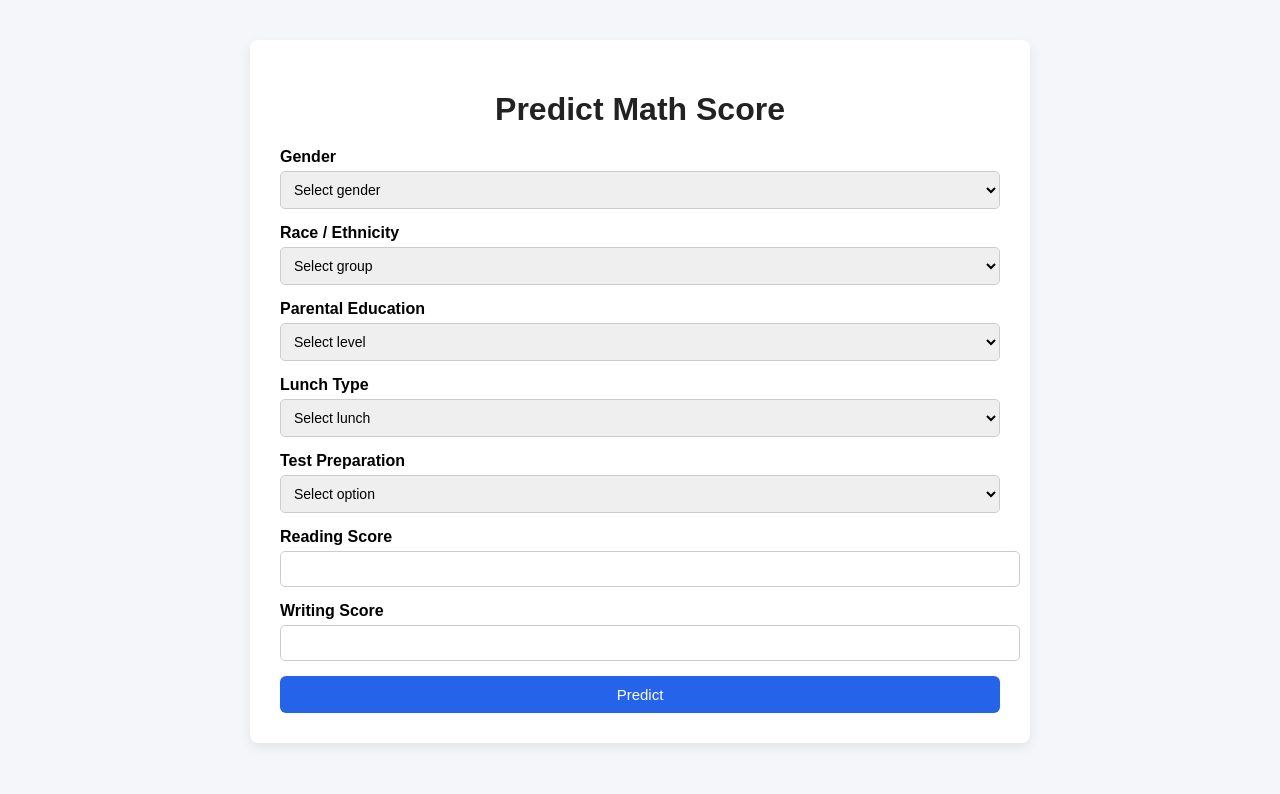
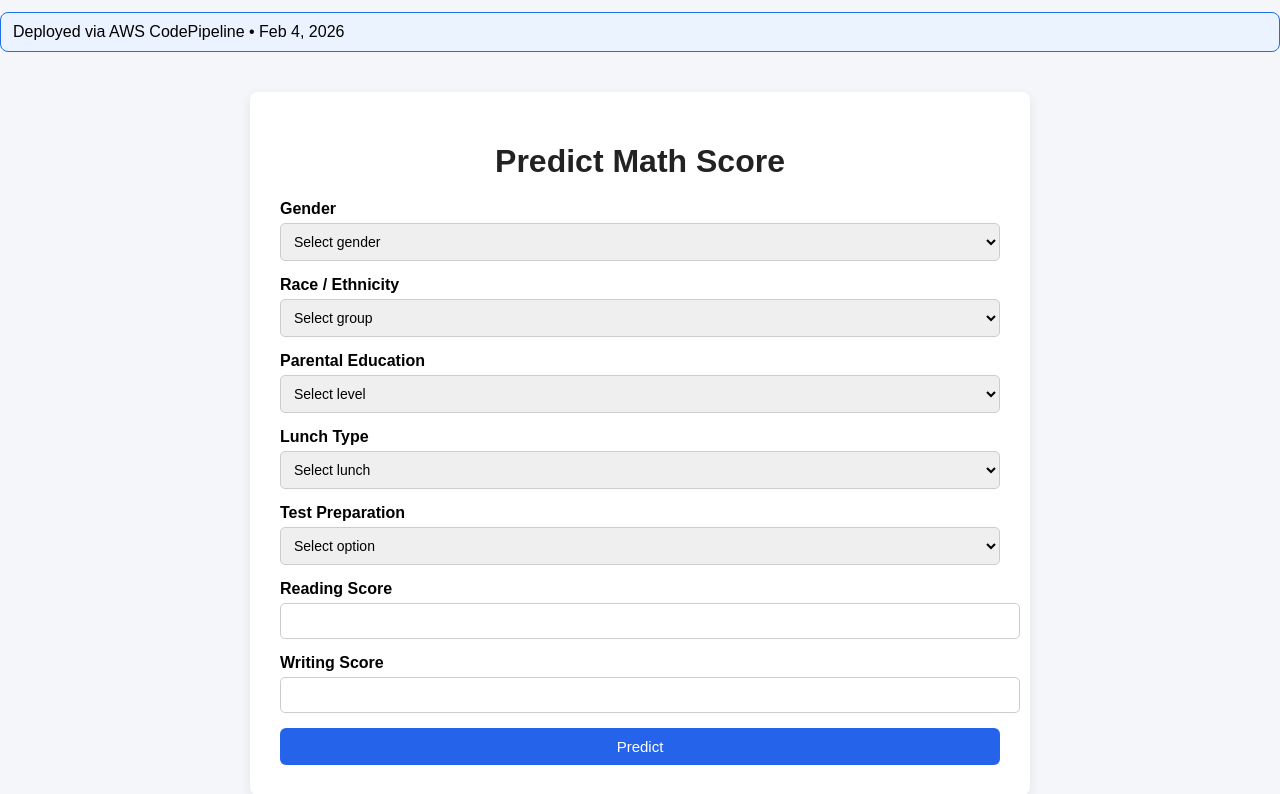
Before and after one commit to Affan005-ai/ML-Projects, a Flask app: page / in a window 1280 px wide. Shown: the top 794 px of the page. Before the commit the page ends 745 px from the top, so only its background shows below. Run offline with Flask 3, Linux system fonts and the light colour scheme.

Commit message:
Demo: CodePipeline auto-deploy banner

```diff
--- a/templates/home.html
+++ b/templates/home.html
@@ -5,6 +5,11 @@
     <link rel="stylesheet" href="{{ url_for('static', filename='style.css') }}">
 </head>
 <body>
+
+    <div style="margin:12px 0;padding:10px 12px;border:1px solid #1f6feb;background:#eaf3ff;border-radius:8px;">
+  Deployed via AWS CodePipeline • Feb 4, 2026
+</div>
+
 
 <div class="container">
     <h1>Predict Math Score</h1>
```
